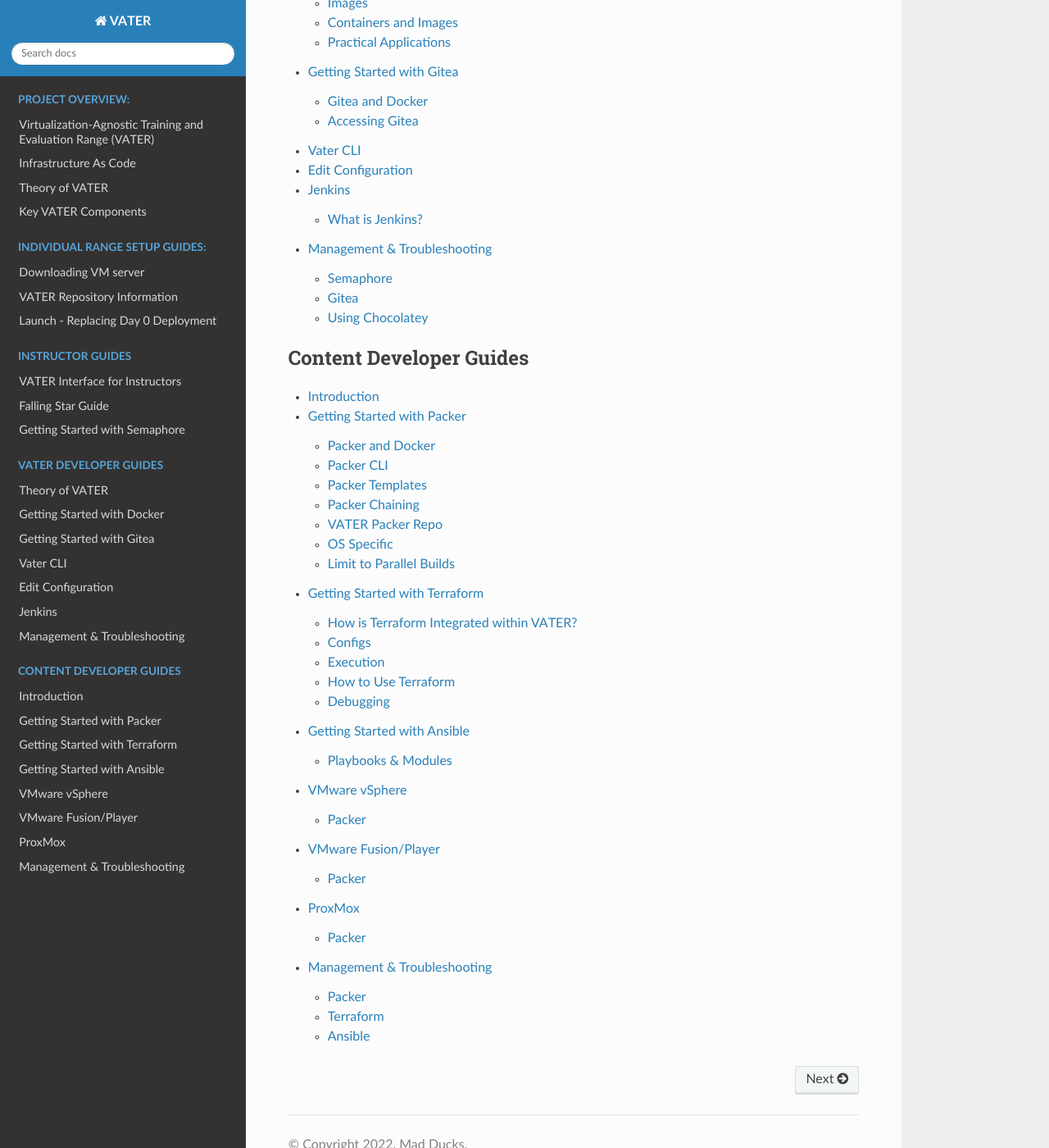
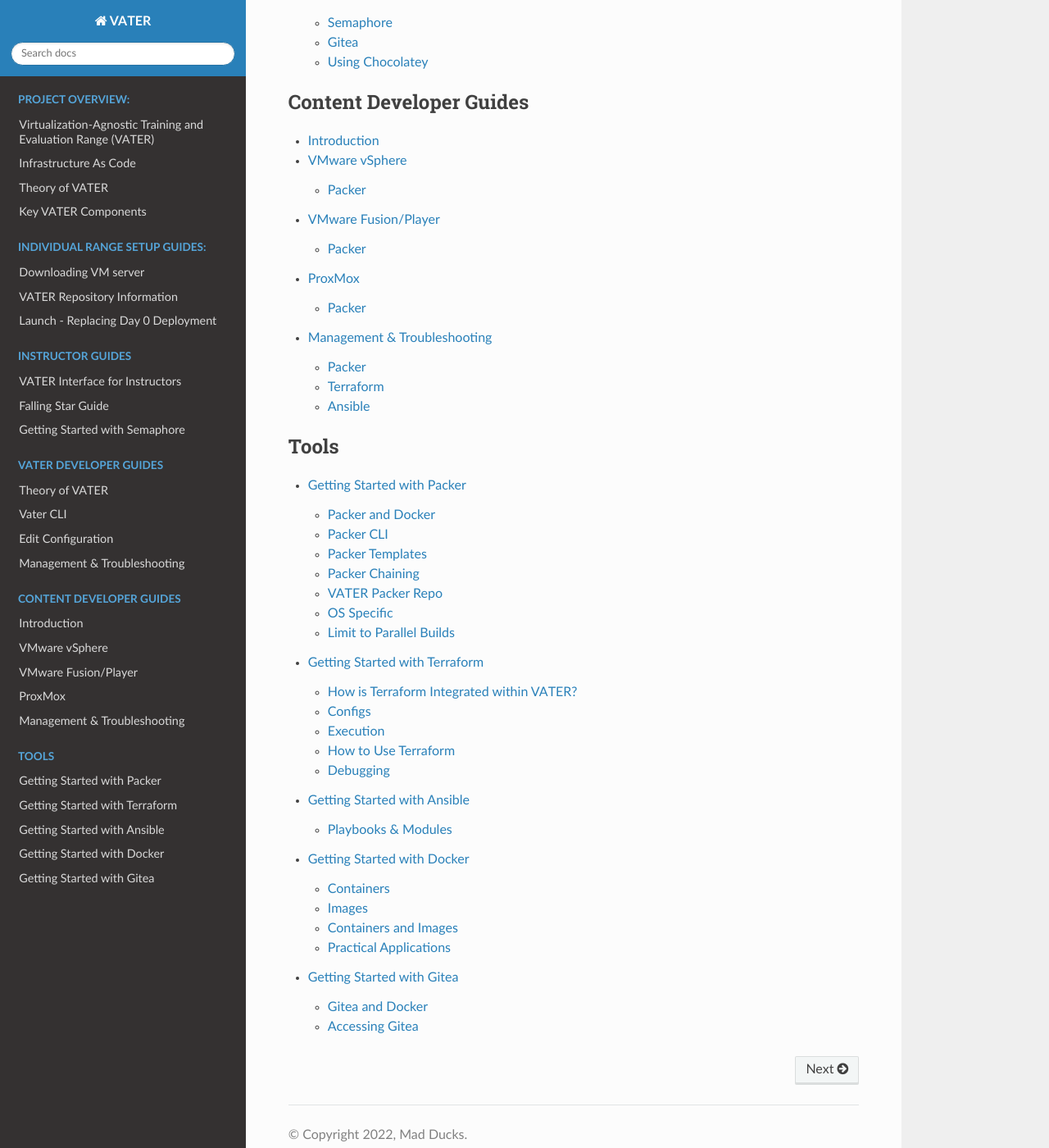
Before and after one commit to dev4vater/vater, a Sphinx documentation site: the page built from docs/source/index.rst, in a window 1280 px wide and 1400 px high, scrolled down 998 px. Shown: the whole window at 82% size. Built offline with Sphinx 7.4.7 and the Read the Docs theme 2.0.0, drawn with Linux system fonts in a browser that asks for light colours; some of the changed text lies outside the part shown.

Commit message:
Update index.rst

```diff
--- a/docs/source/index.rst
+++ b/docs/source/index.rst
@@ -32,11 +32,8 @@
    :caption: VATER Developer Guides
 
    VaterIntroduction
-   Docker
-   gitea
    vatercli
    EditConfig
-   jenkins
    VaterTroubleshooting
 
 .. toctree::
@@ -44,10 +41,17 @@
    :caption: Content Developer Guides
 
    CDGIntro
-   packer
-   terraform
-   Ansible
    CDGVMware vSphere
    CDGVMware Fusion_Player
    CDGProxMox
    ContentTroubleshooting
+
+.. toctree::
+   :maxdepth: 2
+   :caption: Tools
+
+   packer
+   terraform
+   Ansible
+   Docker
+   gitea
```
